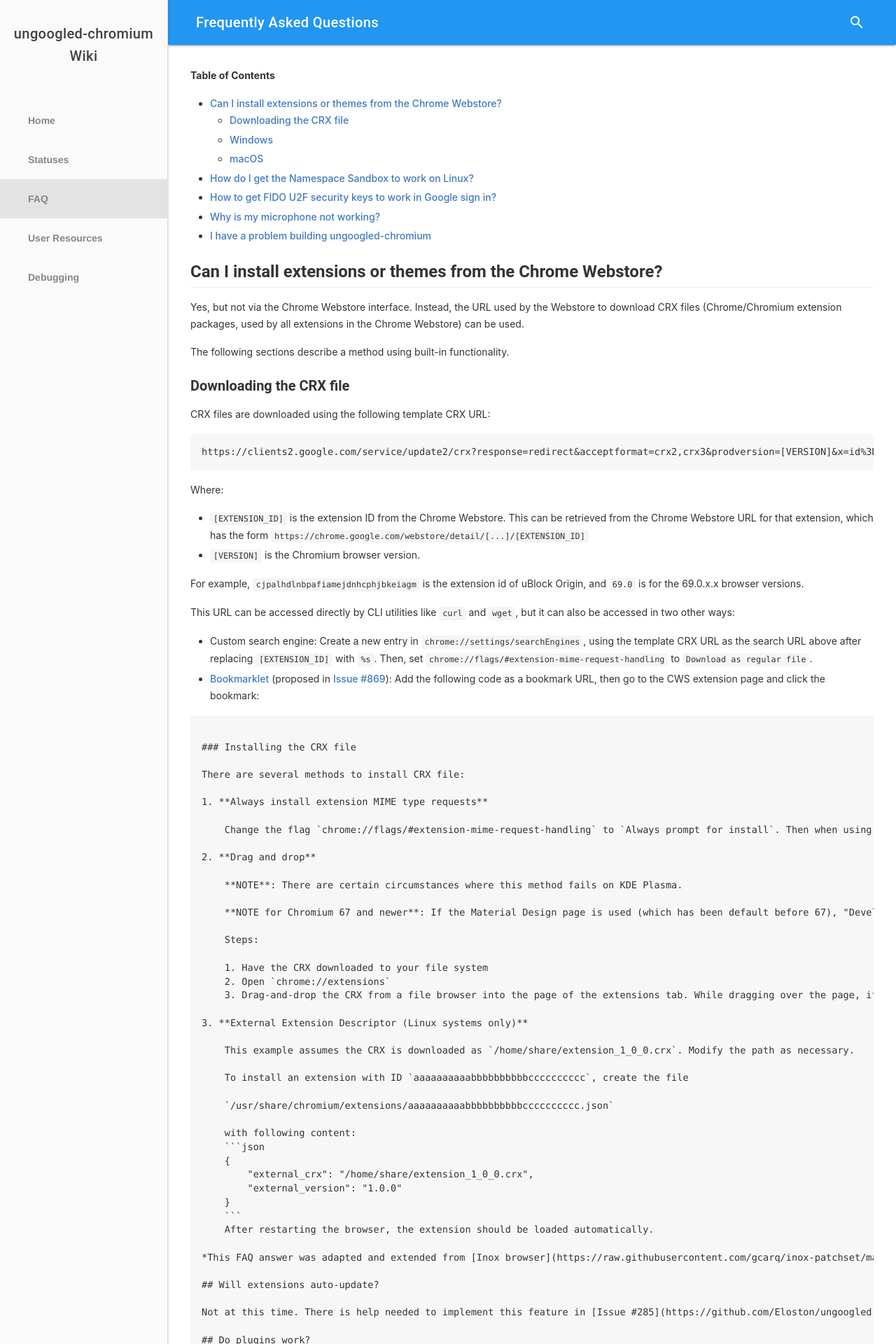
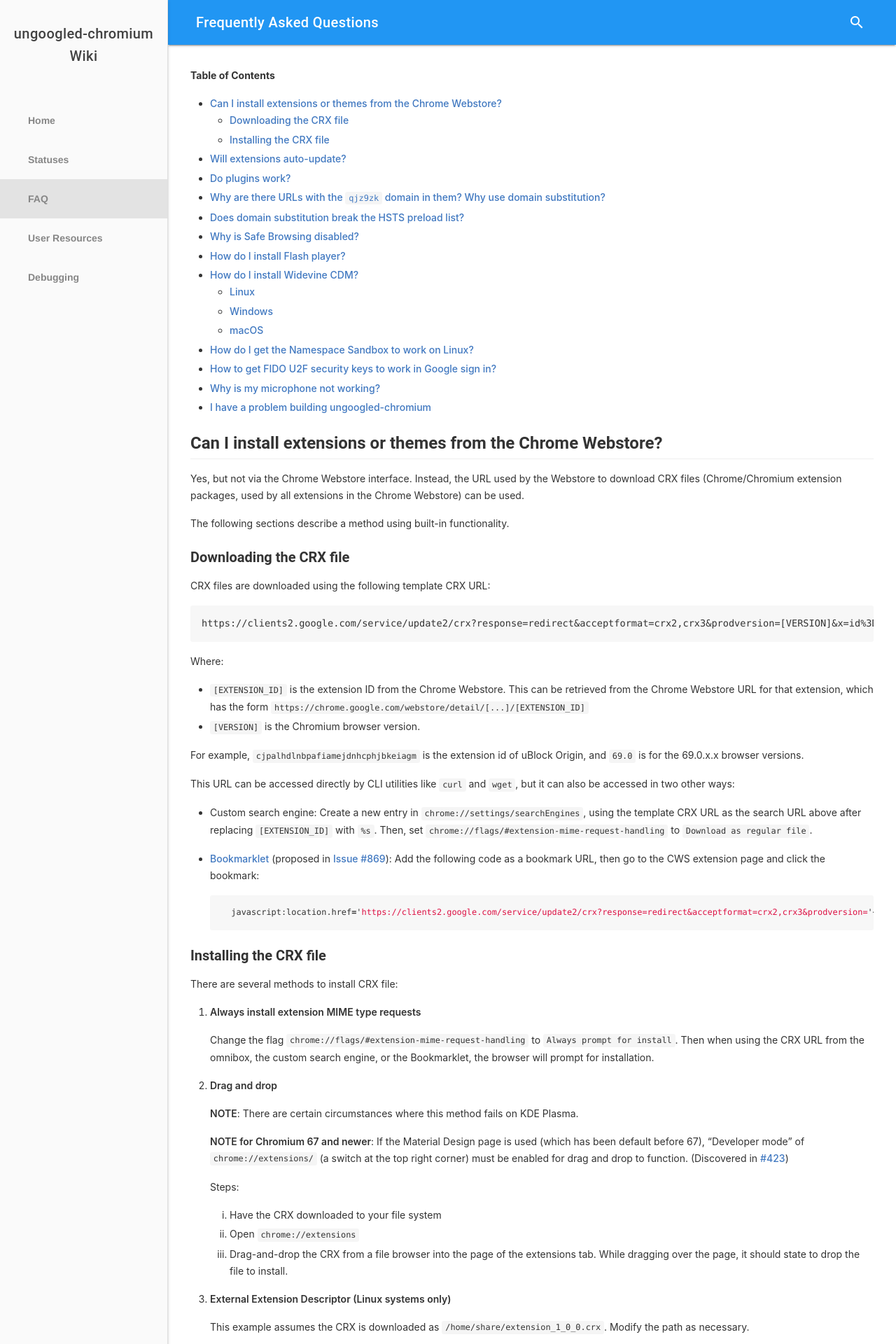
Before and after one commit to ungoogled-software/ungoogled-chromium-wiki, a Jekyll site: the page built from faq.md, in a window 1280 px wide. Shown: the top 1920 px of the page at 70% size. Built offline with Jekyll 4.4.1, drawn with Linux system fonts in a browser that asks for light colours; some of the changed text lies outside the part shown.

Commit message:
FAQ: Fix blockquote

````diff
--- a/faq.md
+++ b/faq.md
@@ -29,7 +29,9 @@ This URL can be accessed directly by CLI utilities like `curl` and `wget`, but i
 * Custom search engine: Create a new entry in `chrome://settings/searchEngines`, using the template CRX URL as the search URL above after replacing `[EXTENSION_ID]` with `%s`. Then, set `chrome://flags/#extension-mime-request-handling` to `Download as regular file`.
 * [Bookmarklet](https://en.wikipedia.org/wiki/Bookmarklet) (proposed in [Issue #869](https://github.com/Eloston/ungoogled-chromium/issues/869)): Add the following code as a bookmark URL, then go to the CWS extension page and click the bookmark:
 
-```javascript:location.href='https://clients2.google.com/service/update2/crx?response=redirect&acceptformat=crx2,crx3&prodversion='+(navigator.appVersion.match(/Chrome\/(\S+)/)[1])+'&x=id%'+'3D'+(document.querySelector('a[href^="https://chrome.google.com/webstore/report/"]').pathname.match(/[^\/]+\/*$/)[0])+'%'+'26installsource%'+'3Dondemand%'+'26uc';```
+    ```javascript
+    javascript:location.href='https://clients2.google.com/service/update2/crx?response=redirect&acceptformat=crx2,crx3&prodversion='+(navigator.appVersion.match(/Chrome\/(\S+)/)[1])+'&x=id%'+'3D'+(document.querySelector('a[href^="https://chrome.google.com/webstore/report/"]').pathname.match(/[^\/]+\/*$/)[0])+'%'+'26installsource%'+'3Dondemand%'+'26uc';
+    ```
 
 ### Installing the CRX file
 
````
